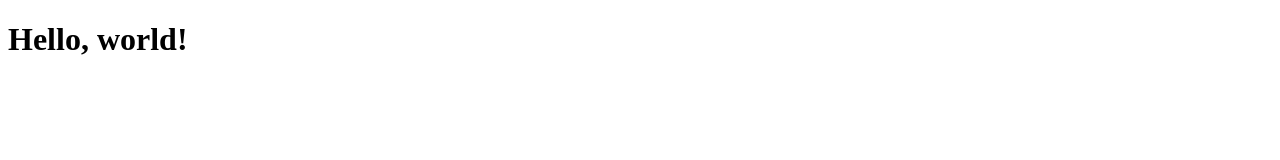
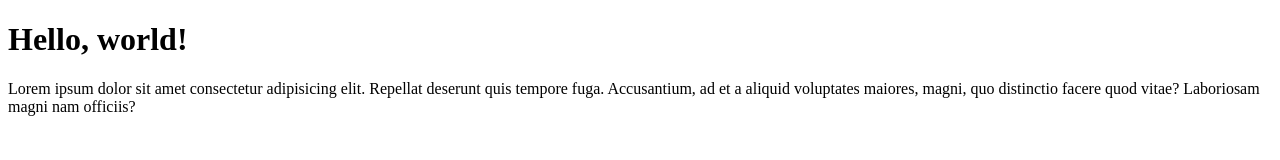
Before and after one commit to markjavier86/my-first-repository, a plain HTML site: page index.html in a window 1280 px wide. Drawn offline with Linux system fonts and the light colour scheme.

Commit message:
added css file

```diff
--- a/index.html
+++ b/index.html
@@ -5,5 +5,8 @@
         </head>
         <body>
             <h1>Hello, world!</h1>
+            <p>
+                Lorem ipsum dolor sit amet consectetur adipisicing elit. Repellat deserunt quis tempore fuga. Accusantium, ad et a aliquid voluptates maiores, magni, quo distinctio facere quod vitae? Laboriosam magni nam officiis?
+            </p>
         </body>
     </html>
--- /dev/null
+++ b/style.css
@@ -0,0 +1,3 @@
+* {border box-sizing: border;
+
+}
```
